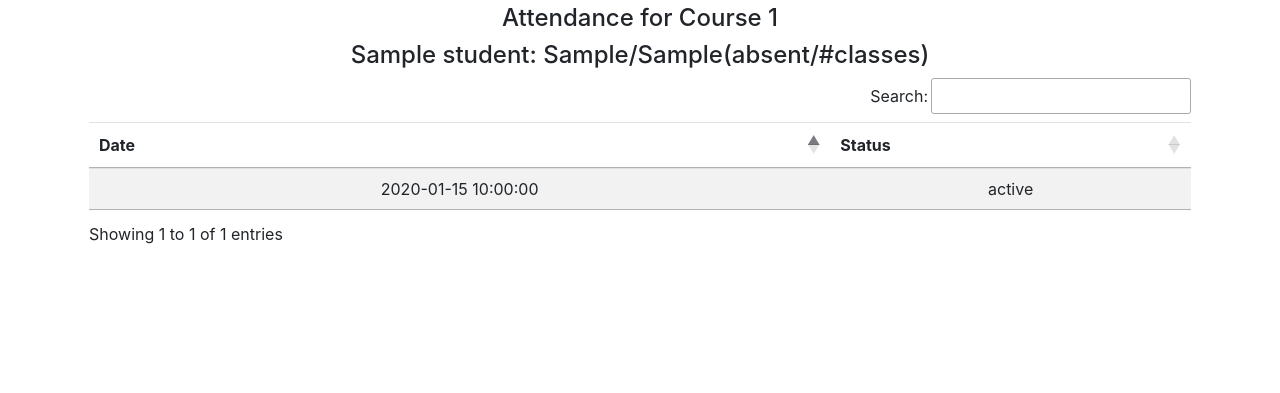
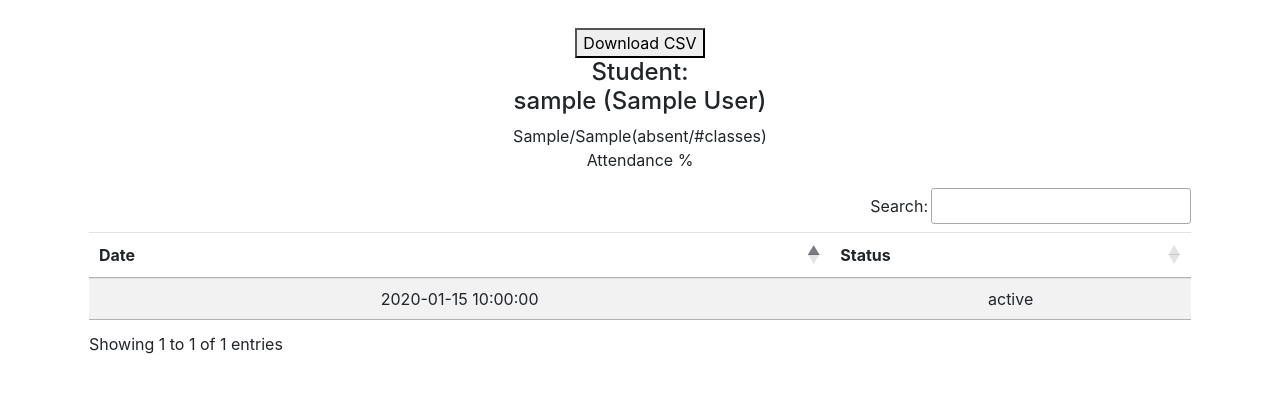
Before and after one commit to Joey-Costa3/Checkin, a Django app: template attendance/templates/attendance/courseAttendanceByStudent.html in a window 1280 px wide. Shown: the part 279-672 px from the top of the page. Run offline with Django 3.2, Linux system fonts and the light colour scheme; the template is opened without the code that fills it: most values are stand-ins (such as "Sample title", 1, 10 or a date in 2020); some libraries are stand-ins or nearby versions.

Commit message:
Fixing more CSV stuff. File name is now set by the data. Removed repeated information in tables and added the repeated data as record 1 in the table.

```diff
--- a/attendance/templates/attendance/base.html
+++ b/attendance/templates/attendance/base.html
@@ -121,10 +121,11 @@ base
         	var data = $('#txt').val();
         	if(data == '')
         	    return;
-        	var title = "Reports_";
+        	    var name = $('#txt').attr("name");
+        	var title = name;
         	var date = new Date().toLocaleString();
         	var endTitle = date.concat("");
-        	JSONToCSVConvertor(data, title.concat(endTitle), true);
+        	JSONToCSVConvertor(data, title, true);
    	 });
 	});
 	function JSONToCSVConvertor(JSONData, ReportTitle, ShowLabel) {
@@ -170,7 +171,7 @@ base
     }
 
     //Generate a file name
-    var fileName = "Attendance_";
+    var fileName = "CheckinAttendance_";
     //this will remove the blank-spaces from the title and replace it with an underscore
     fileName += ReportTitle.replace(/ /g,"_");
 
--- a/attendance/templates/attendance/course.html
+++ b/attendance/templates/attendance/course.html
@@ -43,6 +43,24 @@ $(document).ready( function () {
 	{% endif %}
 
   </br></br>
+  {% comment %}
+
+  <div id="csvarea">
+
+
+
+<textarea id="txt" class="txtarea hidden" style="display:none;" aria-label="CSV File Text">
+[
+{% for record in recordList %}
+{"user_id":"{{ record.user_id|safe }}","courseId":"{{ record.courseId|safe }}","username":"{{ record.studentusername|safe }}","date":"{{ record.date|safe }}","signIn":"{{ record.signIn|safe }}","status":"{{ record.status|safe }}","first_name":"{{ record.user.first_name|safe }}","last_name":"{{ record.user.last_name|safe }}"}
+
+{% endfor %}
+]
+</textarea>
+<br><button id="download">Download CSV</button>
+</div>
+  {% endcomment %}
+
   <h4>Dates</h4>
   <table class="table table-striped" id="course-dates-table">
   <thead>
--- a/attendance/templates/attendance/courseAttendanceByDay.html
+++ b/attendance/templates/attendance/courseAttendanceByDay.html
@@ -38,11 +38,11 @@ Finally in quotes place the data itself
 "Value"
 
 {% endcomment %}
-<textarea id="txt" class="txtarea hidden" style="display:none;" aria-label="CSV File Text">
+<textarea id="txt" name="{{ course_id }}_{{ day|safe }}" class="txtarea hidden" style="display:none;" aria-label="CSV File Text">
 [
 {% for record in recordList %}
 
-{"CUID":"{{ record.user_id|safe }}","Username":"{{ record.studentusername|safe }}","Course":"{{ course_id|safe }}","Date":"{{ record.date|safe }}","Status":"{% if record.status == 'P' %}Present{% elif record.status == 'U' %}Unexcused{% elif record.status == 'E' %}Excused{% elif record.status == 'T' %}Tardy{% else %}{% endif %}","Name":"{{ record.user.first_name|safe }} {{ record.user.last_name|safe }}"}
+{"CUID":"{{ record.user_id|safe }}","Username":"{{ record.studentusername|safe }}","Status":"{% if record.status == 'P' %}Present{% elif record.status == 'U' %}Unexcused{% elif record.status == 'E' %}Excused{% elif record.status == 'T' %}Tardy{% else %}{% endif %}","Name":"{{ record.user.first_name|safe }} {{ record.user.last_name|safe }}"}
 
 {% if forloop.last %}
 
--- a/attendance/templates/attendance/courseAttendanceByStudent.html
+++ b/attendance/templates/attendance/courseAttendanceByStudent.html
@@ -9,9 +9,36 @@
 	} );
 	</script>
 
+
+
+
+<div id="csvarea">
+
+
+<textarea id="txt"  name="{{ course_id }}_{{ student.username }}" class="txtarea hidden" style="display:none;" aria-label="CSV File Text">
+[
+{% for record in recordList %}
+
+{"Date":"{{ record.date|safe }}","Status":"{% if record.status == 'P' %}Present{% elif record.status == 'U' %}Unexcused{% elif record.status == 'E' %}Excused{% elif record.status == 'T' %}Tardy{% else %}{% endif %}"}
+
+{% if forloop.last %}
+
+{% else %}
+,
+{% endif %}
+{% endfor %}
+]
+</textarea>
+<br><button id="download">Download CSV</button>
+</div>
+<!--
 	<h4>Attendance for Course {{ course_id }}</h4>
-	<h4>{{ student }}: {{ a }}/{{ t }}(absent/#classes)</h4>
-
+ -->
+	<h4>Student:
+	<br>{{ student.username }} ({{ student.first_name }} {{ student.last_name }})
+	</h4>
+	<p> {{ a }}/{{ t }}(absent/#classes)<br>
+	Attendance {% widthratio p t 100 %}%</p>
 	<table class="table table-striped" id="course-student-attendance-table">
 	<thead>
 	<tr>
--- a/attendance/views.py
+++ b/attendance/views.py
@@ -133,12 +133,12 @@ def studentAttendance(request, course_id, user_id):
         absent=total-present
 
         RecordFormset=modelformset_factory(AttendanceRecord,form=AttendanceStatus,can_delete=False, extra=0)
-
+        student = settings.GET_USER_BY_USERNAME(user_id)
         if not validateUser(request.user, user=user, course=course):
                 messages.error(request, "You do not have permission to view {}".format(request.get_full_path()))
                 return redirect('permissionDeniedURL')
         return render(request, 'attendance/courseAttendanceByStudent.html', {'course': course, 'course_id': course_id,
-            'student': user_id, 'recordList':a_list, 'instructor': user, 'courses': c_list, 'a': absent, 't': total})
+            'student': student, 'recordList':a_list, 'instructor': user, 'courses': c_list, 'a': absent, 't': total, 'p': present})
 @login_required
 
 def editAttendance(request, user_id, course_id, day):
--- a/attendance_tracker/settings.py
+++ b/attendance_tracker/settings.py
@@ -34,7 +34,7 @@ SECRET_KEY = 'SECRET KEY'
 # SECURITY WARNING: don't run with debug turned on in production!
 DEBUG = True
 
-ALLOWED_HOSTS = ['192.168.1.148', '0.0.0.0']
+ALLOWED_HOSTS = ['192.168.1.148', '0.0.0.0', '52.15.228.238']
 
 SESSION_EXPIRE_AT_BROWSER_CLOSE = True
 SESSION_SERIALIZER = 'django.contrib.sessions.serializers.PickleSerializer'
```
